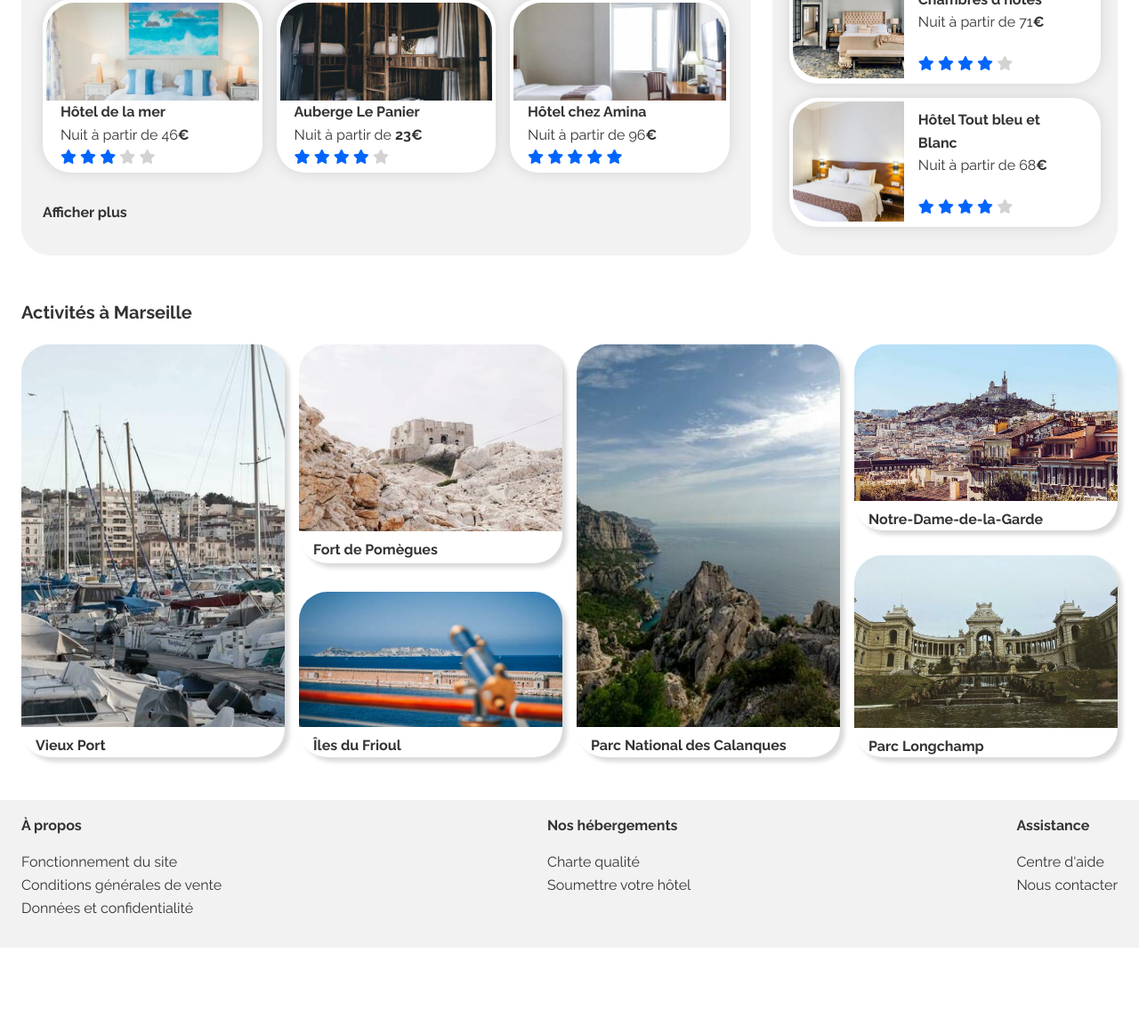
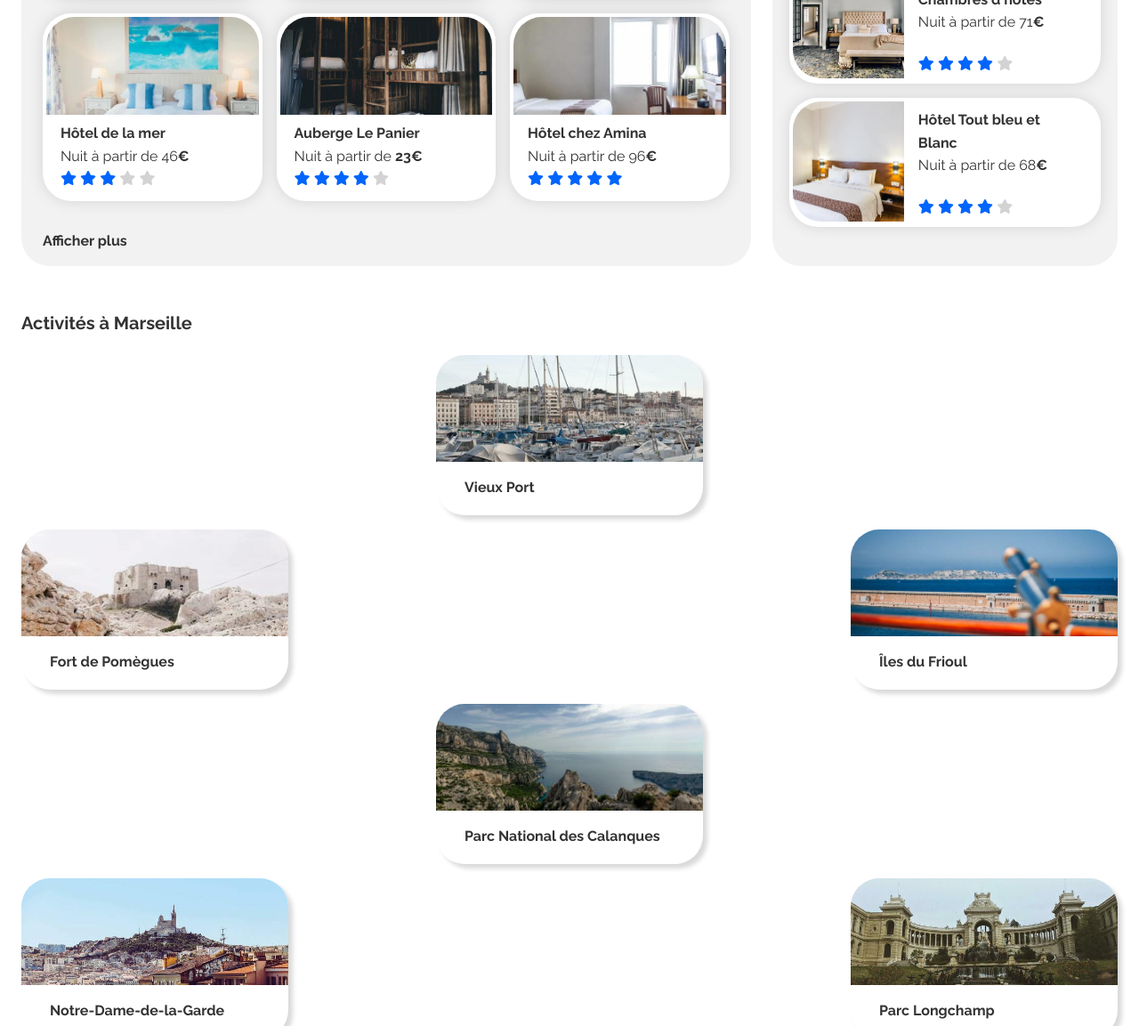
Before and after one commit to pegasus888/HonorineMarie_2_03082021, a plain HTML site: page index.html in a window 1280 px wide. Shown: the part 735-1888 px from the top of the page at 89% size. Before the commit the page ends 1800 px from the top, so only its background shows below. Drawn offline with Linux system fonts and the light colour scheme.

Commit message:
nav menu2

```diff
--- a/css/media.css
+++ b/css/media.css
@@ -23,6 +23,7 @@ border-bottom: 1px solid white;
 
 .menu2 {
 order: 1;
+width: 100%;
 padding: 0px;
 }
 
@@ -42,7 +43,9 @@ width: 50%;
 
 .navbar .menu2 li {
 border-bottom: 2px solid white;
+width: 100%;
 padding-right: 10px;
+justify-content: flex-end;
 }
 
 li a {
@@ -140,7 +143,7 @@ background: rgb(163, 115, 135);
 }
 }
 
-@media (min-width: 730px) and (max-width: 1100px) {
+@media (min-width: 730px) and (max-width: 1350px) {
   /* Recreations */
 .recreations {
 flex: 1;
@@ -170,7 +173,7 @@ margin-inline: auto;
 }
 }
 
-@media (min-width: 1100px) {
+@media (min-width: 1351px) {
   /* Recreations */
 .recreations {
 display: flex;
@@ -179,7 +182,7 @@ gap: 1em;
 
 .activitycard1,
 .activitycard4 {
-height: 100%;
+height: 490px;
 }
 
 .activitycard2 {
@@ -216,22 +219,22 @@ width: 100%;
 
 .activitycard2 img {
 width: 100%;
-min-height: 210px;
+min-height: 200px;
 }
 
 .activitycard6 img {
 width: 100%;
-min-height: 194px;
+min-height: 180px;
 }
 
 .activitycard3 img {
 width: 100%;
-min-height: 152px;
+min-height: 136px;
 }
 
 .activitycard5 img {
 width: 100%;
-min-height: 176px;
+min-height: 160px;
 }
 
 .activitycard1,
--- a/css/style.css
+++ b/css/style.css
@@ -235,6 +235,24 @@ flex-shrink: 0;
   padding-left: 1em;
 }
 
+.lodgecard1 h4,
+.lodgecard2 h4,
+.lodgecard3 h4,
+.lodgecard4 h4,
+.lodgecard5 h4,
+.lodgecard6 h4 {
+margin-top: .5em;
+}
+
+.lodgecard1 .lodgeStar,
+.lodgecard2 .lodgeStar,
+.lodgecard3 .lodgeStar,
+.lodgecard4 .lodgeStar,
+.lodgecard5 .lodgeStar,
+.lodgecard6 .lodgeStar {
+  padding-bottom: .5em;
+}
+
 .lodging {
   padding-block-end: 1em;
 }
@@ -286,7 +304,7 @@ main > *:nth-child(2) {
 .activitycard5,
 .activitycard6 {
   width: 100%;
-  height: 160px;
+  height: 180px;
   margin-bottom: 1em;
   border-radius: 2rem;
   box-shadow: 5px 5px 5px 0 rgba(0,0,0,0.15);
@@ -306,7 +324,11 @@ main > *:nth-child(2) {
 }
 
 .recreations h4 {
-  padding-top: .5em;
+  padding-top: 1em;
+}
+
+.activitiesTitle {
+  padding-left: 2em;
 }
 
 .activities5 {
--- a/index.html
+++ b/index.html
@@ -289,9 +289,7 @@
         <div class="activitycard1">
           <a href="#">
             <img src="images/vieux_port.jpg" alt="Vieux Port" class="activities1">
-            <div class="caption">
               <h4 class="activitiesTitle">Vieux Port</h4>
-            </div>
           </a>
         </div>
 
@@ -300,9 +298,7 @@
           <div class="activitycard2">
             <a href="#">
               <img src="images/pomegues.jpg" alt="Fort de Pomègues" class="activities2">
-              <div class="caption">
                 <h4 class="activitiesTitle">Fort de Pomègues</h4>
-              </div>
             </a>
           </div>
 
@@ -310,9 +306,7 @@
           <div class="activitycard3">
             <a href="#">
               <img src="images/iles_dufrioul.jpg" alt="Îles du Frioul" class="activities3">
-              <div class="caption">
                 <h4 class="activitiesTitle">Îles du Frioul</h4>
-              </div>
             </a>
           </div>
         </div>
@@ -321,9 +315,7 @@
         <div class="activitycard4">
           <a href="#">
             <img src="images/calanques.jpg" alt="Parc National des Calanques" class="activities4">
-            <div class="caption">
               <h4 class="activitiesTitle">Parc National des Calanques</h4>
-            </div>
             </a>
         </div>
 
@@ -332,9 +324,7 @@
           <div class="activitycard5">
             <a href="#">
               <img src="images/dame-delagarde.jpg" alt="Notre-Dame-de-la-Garde" class="activities5">
-              <div class="caption">
                 <h4 class="activitiesTitle">Notre-Dame-de-la-Garde</h4>
-              </div>
             </a>
           </div>
 
@@ -342,9 +332,7 @@
           <div class="activitycard6">
               <a href="#">
                 <img src="images/longchamp.jpg" alt="Parc Longchamp" class="activities6">
-                <div class="caption">
                   <h4 class="activitiesTitle">Parc Longchamp</h4>
-                </div>
               </a>
           </div>
 
```
